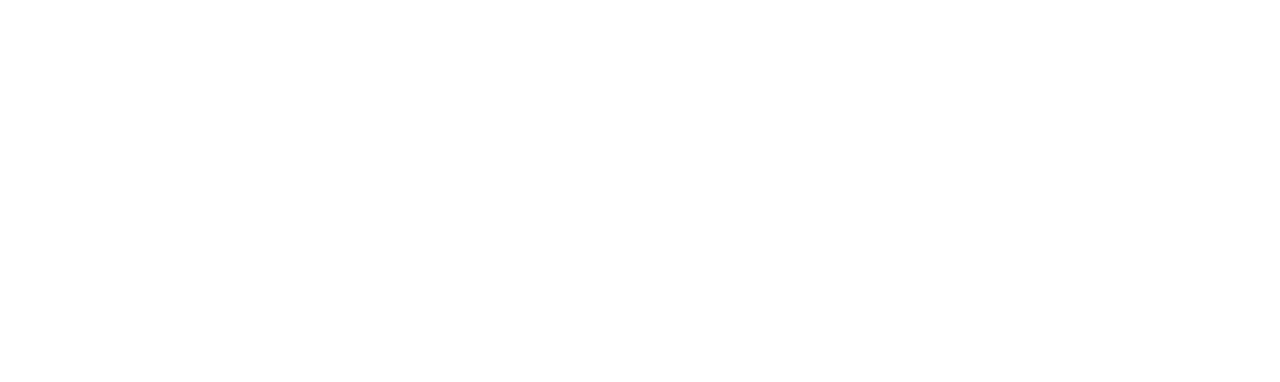
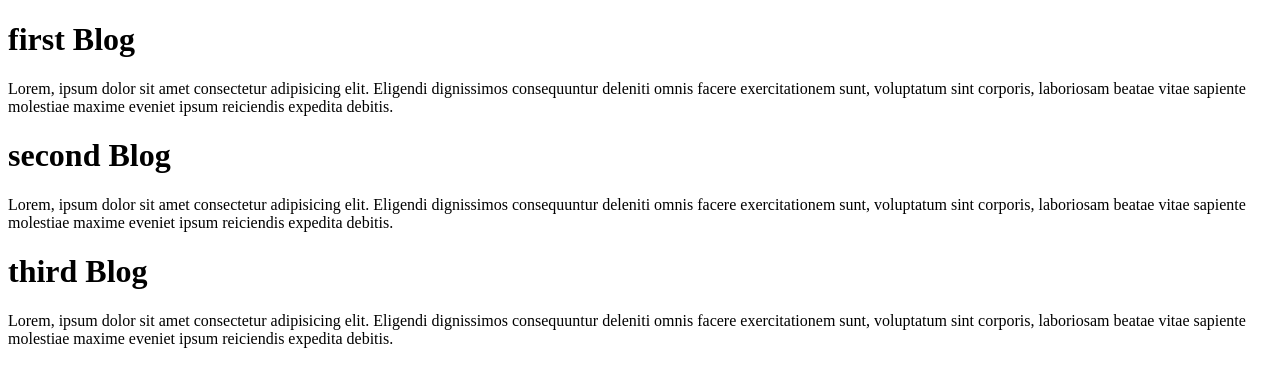
Before and after one commit to iamalvihossain/my-new-website, a plain HTML site: page index.html in a window 1280 px wide. Drawn offline with Linux system fonts and the light colour scheme.

Commit message:
first Blog

```diff
--- a/index.html
+++ b/index.html
@@ -7,5 +7,18 @@
 </head>
 <body>
 
+    <div>
+        <h1>first Blog</h1>
+        <p>Lorem, ipsum dolor sit amet consectetur adipisicing elit. Eligendi dignissimos consequuntur deleniti omnis facere exercitationem sunt, voluptatum sint corporis, laboriosam beatae vitae sapiente molestiae maxime eveniet ipsum reiciendis expedita debitis.</p>
+    </div>
+    <div>
+        <h1>second Blog</h1>
+        <p>Lorem, ipsum dolor sit amet consectetur adipisicing elit. Eligendi dignissimos consequuntur deleniti omnis facere exercitationem sunt, voluptatum sint corporis, laboriosam beatae vitae sapiente molestiae maxime eveniet ipsum reiciendis expedita debitis.</p>
+    </div>
+    <div>
+        <h1>third Blog</h1>
+        <p>Lorem, ipsum dolor sit amet consectetur adipisicing elit. Eligendi dignissimos consequuntur deleniti omnis facere exercitationem sunt, voluptatum sint corporis, laboriosam beatae vitae sapiente molestiae maxime eveniet ipsum reiciendis expedita debitis.</p>
+    </div>
+
 </body>
 </html>
```
